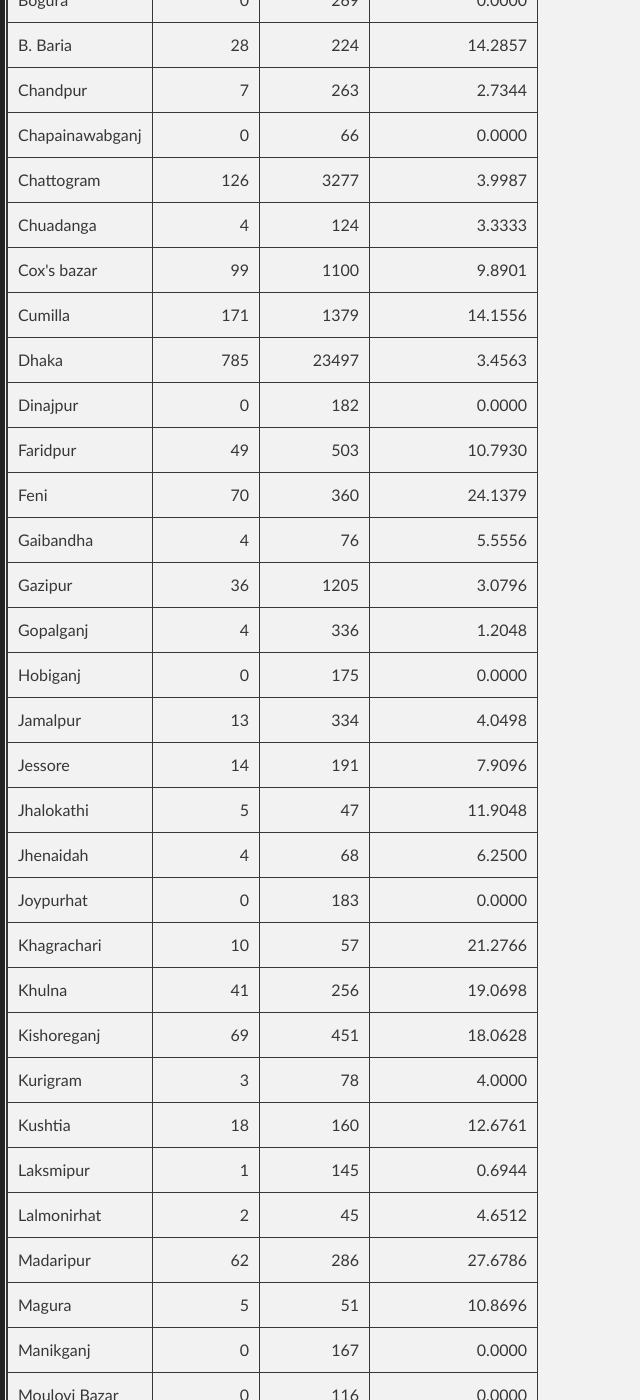
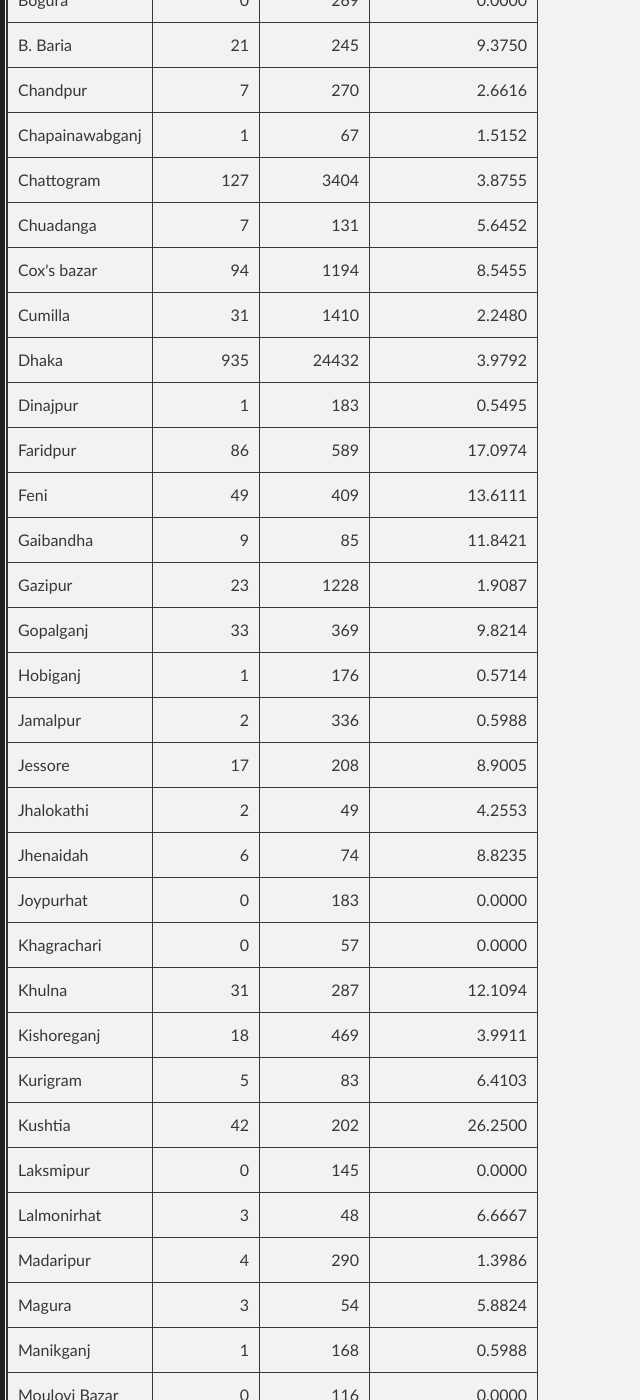
Before and after one commit to promitbasak/covid19bd, a Jekyll site: the page index.html, which Jekyll copies as it is, in a window 1280 px wide and 1400 px high, scrolled down 4492 px. Shown: the whole window, without its empty margins (0-640 px from the left). Built offline with Jekyll 4.4.1, drawn with Linux system fonts in a browser that asks for light colours; some of the changed text lies outside the part shown.

Commit message:
Update index.html

```diff
--- a/index.html
+++ b/index.html
@@ -66,21 +66,21 @@
 <th title="Field #15">Deaths/1M Pop.</th>
 </tr></thead>
 <tbody><tr>
-<td>2020-06-12</td>
-<td align="right">3471</td>
-<td align="right">46</td>
-<td align="right">502</td>
-<td align="right">15990</td>
-<td align="right">81523</td>
-<td align="right">1095</td>
-<td align="right">17250</td>
-<td align="right">63178</td>
-<td align="right">472997</td>
-<td align="right">1.3432</td>
-<td align="right">0.0635</td>
-<td align="right">17.2354</td>
-<td align="right">452.9056</td>
-<td align="right">6.0833</td>
+<td>2020-06-13</td>
+<td align="right">2856</td>
+<td align="right">44</td>
+<td align="right">578</td>
+<td align="right">16638</td>
+<td align="right">84379</td>
+<td align="right">1139</td>
+<td align="right">17828</td>
+<td align="right">65412</td>
+<td align="right">489635</td>
+<td align="right">1.3499</td>
+<td align="right">0.0639</td>
+<td align="right">17.2330</td>
+<td align="right">468.7722</td>
+<td align="right">6.3278</td>
 </tr>
 </tbody>
 </table>
@@ -88,27 +88,27 @@
         <h3>Graphs:</h3>
         <div class="photo-album">
       <div>
-        <img src="https://raw.githubusercontent.com/promitbasak/Covid-19_bd_extended/master/assests/2020-06-12/Figure_1.png">
+        <img src="https://raw.githubusercontent.com/promitbasak/Covid-19_bd_extended/master/assests/2020-06-13/Figure_1.png">
         <h5>Overall Condition</h5>
       </div>
       <div>
-        <img src="https://raw.githubusercontent.com/promitbasak/Covid-19_bd_extended/master/assests/2020-06-12/Figure_2.png">
+        <img src="https://raw.githubusercontent.com/promitbasak/Covid-19_bd_extended/master/assests/2020-06-13/Figure_2.png">
         <h5>Total Cases</h5>
       </div>
       <div>
-        <img src="https://raw.githubusercontent.com/promitbasak/Covid-19_bd_extended/master/assests/2020-06-12/Figure_8.png">
+        <img src="https://raw.githubusercontent.com/promitbasak/Covid-19_bd_extended/master/assests/2020-06-13/Figure_8.png">
         <h5>Total Deaths</h5>
       </div>
       <div>
-        <img src="https://raw.githubusercontent.com/promitbasak/Covid-19_bd_extended/master/assests/2020-06-10/Figure_22.png">
+        <img src="https://raw.githubusercontent.com/promitbasak/Covid-19_bd_extended/master/assests/2020-06-11/Figure_22.png">
         <h5>District-wise Corona Map</h5>
       </div>
       <div>
-        <img src="https://raw.githubusercontent.com/promitbasak/Covid-19_bd_extended/master/assests/2020-06-12/Figure_20.png">
+        <img src="https://raw.githubusercontent.com/promitbasak/Covid-19_bd_extended/master/assests/2020-06-13/Figure_20.png">
         <h5>BD vs USA: Cases</h5>
       </div>
       <div>
-        <img src="https://raw.githubusercontent.com/promitbasak/Covid-19_bd_extended/master/assests/2020-06-12/Figure_21.png">
+        <img src="https://raw.githubusercontent.com/promitbasak/Covid-19_bd_extended/master/assests/2020-06-13/Figure_21.png">
         <h5>BD vs USA: Deaths</h5>
       </div>
     </div>
@@ -126,33 +126,33 @@
 </tr></thead>
 <tbody><tr>
 <td>Bagerhat</td>
-<td align="right">7</td>
-<td align="right">67</td>
-<td align="right">11.6667</td>
+<td align="right">1</td>
+<td align="right">68</td>
+<td align="right">1.4925</td>
 </tr>
 <tr>
 <td>Bandarban</td>
-<td align="right">14</td>
-<td align="right">65</td>
-<td align="right">27.4510</td>
+<td align="right">5</td>
+<td align="right">70</td>
+<td align="right">7.6923</td>
 </tr>
 <tr>
 <td>Barguna</td>
-<td align="right">0</td>
-<td align="right">81</td>
-<td align="right">0.0000</td>
+<td align="right">3</td>
+<td align="right">84</td>
+<td align="right">3.7037</td>
 </tr>
 <tr>
 <td>Barishal</td>
-<td align="right">16</td>
-<td align="right">201</td>
-<td align="right">8.6486</td>
+<td align="right">4</td>
+<td align="right">205</td>
+<td align="right">1.9900</td>
 </tr>
 <tr>
 <td>Bhola</td>
-<td align="right">0</td>
-<td align="right">80</td>
-<td align="right">0.0000</td>
+<td align="right">10</td>
+<td align="right">90</td>
+<td align="right">12.5000</td>
 </tr>
 <tr>
 <td>Bogura</td>
@@ -162,345 +162,345 @@
 </tr>
 <tr>
 <td>B. Baria</td>
-<td align="right">28</td>
-<td align="right">224</td>
-<td align="right">14.2857</td>
+<td align="right">21</td>
+<td align="right">245</td>
+<td align="right">9.3750</td>
 </tr>
 <tr>
 <td>Chandpur</td>
 <td align="right">7</td>
-<td align="right">263</td>
-<td align="right">2.7344</td>
+<td align="right">270</td>
+<td align="right">2.6616</td>
 </tr>
 <tr>
 <td>Chapainawabganj</td>
-<td align="right">0</td>
-<td align="right">66</td>
-<td align="right">0.0000</td>
+<td align="right">1</td>
+<td align="right">67</td>
+<td align="right">1.5152</td>
 </tr>
 <tr>
 <td>Chattogram</td>
-<td align="right">126</td>
-<td align="right">3277</td>
-<td align="right">3.9987</td>
+<td align="right">127</td>
+<td align="right">3404</td>
+<td align="right">3.8755</td>
 </tr>
 <tr>
 <td>Chuadanga</td>
+<td align="right">7</td>
+<td align="right">131</td>
+<td align="right">5.6452</td>
+</tr>
+<tr>
+<td>Cox&#39;s bazar</td>
+<td align="right">94</td>
+<td align="right">1194</td>
+<td align="right">8.5455</td>
+</tr>
+<tr>
+<td>Cumilla</td>
+<td align="right">31</td>
+<td align="right">1410</td>
+<td align="right">2.2480</td>
+</tr>
+<tr>
+<td>Dhaka</td>
+<td align="right">935</td>
+<td align="right">24432</td>
+<td align="right">3.9792</td>
+</tr>
+<tr>
+<td>Dinajpur</td>
+<td align="right">1</td>
+<td align="right">183</td>
+<td align="right">0.5495</td>
+</tr>
+<tr>
+<td>Faridpur</td>
+<td align="right">86</td>
+<td align="right">589</td>
+<td align="right">17.0974</td>
+</tr>
+<tr>
+<td>Feni</td>
+<td align="right">49</td>
+<td align="right">409</td>
+<td align="right">13.6111</td>
+</tr>
+<tr>
+<td>Gaibandha</td>
+<td align="right">9</td>
+<td align="right">85</td>
+<td align="right">11.8421</td>
+</tr>
+<tr>
+<td>Gazipur</td>
+<td align="right">23</td>
+<td align="right">1228</td>
+<td align="right">1.9087</td>
+</tr>
+<tr>
+<td>Gopalganj</td>
+<td align="right">33</td>
+<td align="right">369</td>
+<td align="right">9.8214</td>
+</tr>
+<tr>
+<td>Hobiganj</td>
+<td align="right">1</td>
+<td align="right">176</td>
+<td align="right">0.5714</td>
+</tr>
+<tr>
+<td>Jamalpur</td>
+<td align="right">2</td>
+<td align="right">336</td>
+<td align="right">0.5988</td>
+</tr>
+<tr>
+<td>Jessore</td>
+<td align="right">17</td>
+<td align="right">208</td>
+<td align="right">8.9005</td>
+</tr>
+<tr>
+<td>Jhalokathi</td>
+<td align="right">2</td>
+<td align="right">49</td>
+<td align="right">4.2553</td>
+</tr>
+<tr>
+<td>Jhenaidah</td>
+<td align="right">6</td>
+<td align="right">74</td>
+<td align="right">8.8235</td>
+</tr>
+<tr>
+<td>Joypurhat</td>
+<td align="right">0</td>
+<td align="right">183</td>
+<td align="right">0.0000</td>
+</tr>
+<tr>
+<td>Khagrachari</td>
+<td align="right">0</td>
+<td align="right">57</td>
+<td align="right">0.0000</td>
+</tr>
+<tr>
+<td>Khulna</td>
+<td align="right">31</td>
+<td align="right">287</td>
+<td align="right">12.1094</td>
+</tr>
+<tr>
+<td>Kishoreganj</td>
+<td align="right">18</td>
+<td align="right">469</td>
+<td align="right">3.9911</td>
+</tr>
+<tr>
+<td>Kurigram</td>
+<td align="right">5</td>
+<td align="right">83</td>
+<td align="right">6.4103</td>
+</tr>
+<tr>
+<td>Kushtia</td>
+<td align="right">42</td>
+<td align="right">202</td>
+<td align="right">26.2500</td>
+</tr>
+<tr>
+<td>Laksmipur</td>
+<td align="right">0</td>
+<td align="right">145</td>
+<td align="right">0.0000</td>
+</tr>
+<tr>
+<td>Lalmonirhat</td>
+<td align="right">3</td>
+<td align="right">48</td>
+<td align="right">6.6667</td>
+</tr>
+<tr>
+<td>Madaripur</td>
 <td align="right">4</td>
-<td align="right">124</td>
-<td align="right">3.3333</td>
-</tr>
-<tr>
-<td>Cox&#39;s bazar</td>
+<td align="right">290</td>
+<td align="right">1.3986</td>
+</tr>
+<tr>
+<td>Magura</td>
+<td align="right">3</td>
+<td align="right">54</td>
+<td align="right">5.8824</td>
+</tr>
+<tr>
+<td>Manikganj</td>
+<td align="right">1</td>
+<td align="right">168</td>
+<td align="right">0.5988</td>
+</tr>
+<tr>
+<td>Moulovi Bazar</td>
+<td align="right">0</td>
+<td align="right">116</td>
+<td align="right">0.0000</td>
+</tr>
+<tr>
+<td>Meherpur</td>
+<td align="right">2</td>
+<td align="right">37</td>
+<td align="right">5.7143</td>
+</tr>
+<tr>
+<td>Munshigonj</td>
+<td align="right">3</td>
+<td align="right">1385</td>
+<td align="right">0.2171</td>
+</tr>
+<tr>
+<td>Mymensingh</td>
+<td align="right">35</td>
+<td align="right">792</td>
+<td align="right">4.6235</td>
+</tr>
+<tr>
+<td>Naogaon</td>
+<td align="right">0</td>
+<td align="right">212</td>
+<td align="right">0.0000</td>
+</tr>
+<tr>
+<td>Narail</td>
+<td align="right">5</td>
+<td align="right">58</td>
+<td align="right">9.4340</td>
+</tr>
+<tr>
+<td>Narayanganj</td>
+<td align="right">93</td>
+<td align="right">2875</td>
+<td align="right">3.3429</td>
+</tr>
+<tr>
+<td>Narshingdi</td>
+<td align="right">5</td>
+<td align="right">203</td>
+<td align="right">2.5253</td>
+</tr>
+<tr>
+<td>Natore</td>
+<td align="right">3</td>
+<td align="right">72</td>
+<td align="right">4.3478</td>
+</tr>
+<tr>
+<td>Netrokona</td>
+<td align="right">13</td>
+<td align="right">293</td>
+<td align="right">4.6429</td>
+</tr>
+<tr>
+<td>Nilphamari</td>
+<td align="right">0</td>
+<td align="right">138</td>
+<td align="right">0.0000</td>
+</tr>
+<tr>
+<td>Noakhali</td>
+<td align="right">63</td>
+<td align="right">970</td>
+<td align="right">6.9460</td>
+</tr>
+<tr>
+<td>Pabna</td>
+<td align="right">29</td>
+<td align="right">148</td>
+<td align="right">24.3697</td>
+</tr>
+<tr>
+<td>Panchagar</td>
+<td align="right">0</td>
+<td align="right">52</td>
+<td align="right">0.0000</td>
+</tr>
+<tr>
+<td>Potuakhali</td>
+<td align="right">8</td>
 <td align="right">99</td>
-<td align="right">1100</td>
-<td align="right">9.8901</td>
-</tr>
-<tr>
-<td>Cumilla</td>
-<td align="right">171</td>
-<td align="right">1379</td>
-<td align="right">14.1556</td>
-</tr>
-<tr>
-<td>Dhaka</td>
-<td align="right">785</td>
-<td align="right">23497</td>
-<td align="right">3.4563</td>
-</tr>
-<tr>
-<td>Dinajpur</td>
-<td align="right">0</td>
-<td align="right">182</td>
-<td align="right">0.0000</td>
-</tr>
-<tr>
-<td>Faridpur</td>
-<td align="right">49</td>
-<td align="right">503</td>
-<td align="right">10.7930</td>
-</tr>
-<tr>
-<td>Feni</td>
-<td align="right">70</td>
-<td align="right">360</td>
-<td align="right">24.1379</td>
-</tr>
-<tr>
-<td>Gaibandha</td>
-<td align="right">4</td>
-<td align="right">76</td>
-<td align="right">5.5556</td>
-</tr>
-<tr>
-<td>Gazipur</td>
-<td align="right">36</td>
-<td align="right">1205</td>
-<td align="right">3.0796</td>
-</tr>
-<tr>
-<td>Gopalganj</td>
-<td align="right">4</td>
-<td align="right">336</td>
-<td align="right">1.2048</td>
-</tr>
-<tr>
-<td>Hobiganj</td>
-<td align="right">0</td>
-<td align="right">175</td>
-<td align="right">0.0000</td>
-</tr>
-<tr>
-<td>Jamalpur</td>
-<td align="right">13</td>
-<td align="right">334</td>
-<td align="right">4.0498</td>
-</tr>
-<tr>
-<td>Jessore</td>
-<td align="right">14</td>
-<td align="right">191</td>
-<td align="right">7.9096</td>
-</tr>
-<tr>
-<td>Jhalokathi</td>
-<td align="right">5</td>
-<td align="right">47</td>
-<td align="right">11.9048</td>
-</tr>
-<tr>
-<td>Jhenaidah</td>
-<td align="right">4</td>
-<td align="right">68</td>
-<td align="right">6.2500</td>
-</tr>
-<tr>
-<td>Joypurhat</td>
-<td align="right">0</td>
-<td align="right">183</td>
-<td align="right">0.0000</td>
-</tr>
-<tr>
-<td>Khagrachari</td>
-<td align="right">10</td>
-<td align="right">57</td>
-<td align="right">21.2766</td>
-</tr>
-<tr>
-<td>Khulna</td>
-<td align="right">41</td>
-<td align="right">256</td>
-<td align="right">19.0698</td>
-</tr>
-<tr>
-<td>Kishoreganj</td>
-<td align="right">69</td>
-<td align="right">451</td>
-<td align="right">18.0628</td>
-</tr>
-<tr>
-<td>Kurigram</td>
-<td align="right">3</td>
-<td align="right">78</td>
-<td align="right">4.0000</td>
-</tr>
-<tr>
-<td>Kushtia</td>
-<td align="right">18</td>
-<td align="right">160</td>
-<td align="right">12.6761</td>
-</tr>
-<tr>
-<td>Laksmipur</td>
+<td align="right">8.7912</td>
+</tr>
+<tr>
+<td>Pirojpur</td>
 <td align="right">1</td>
-<td align="right">145</td>
-<td align="right">0.6944</td>
-</tr>
-<tr>
-<td>Lalmonirhat</td>
+<td align="right">44</td>
+<td align="right">2.3256</td>
+</tr>
+<tr>
+<td>Rajbari</td>
+<td align="right">6</td>
+<td align="right">116</td>
+<td align="right">5.4545</td>
+</tr>
+<tr>
+<td>Rajshahi</td>
+<td align="right">1</td>
+<td align="right">88</td>
+<td align="right">1.1494</td>
+</tr>
+<tr>
+<td>Rangmati</td>
+<td align="right">0</td>
+<td align="right">77</td>
+<td align="right">0.0000</td>
+</tr>
+<tr>
+<td>Rangpur</td>
+<td align="right">29</td>
+<td align="right">580</td>
+<td align="right">5.2632</td>
+</tr>
+<tr>
+<td>Satkhira</td>
+<td align="right">1</td>
+<td align="right">61</td>
+<td align="right">1.6667</td>
+</tr>
+<tr>
+<td>Shariatpur</td>
+<td align="right">0</td>
+<td align="right">173</td>
+<td align="right">0.0000</td>
+</tr>
+<tr>
+<td>Sherpur</td>
+<td align="right">0</td>
+<td align="right">149</td>
+<td align="right">0.0000</td>
+</tr>
+<tr>
+<td>Sirajganj</td>
+<td align="right">0</td>
+<td align="right">45</td>
+<td align="right">0.0000</td>
+</tr>
+<tr>
+<td>Sunamganj</td>
+<td align="right">46</td>
+<td align="right">345</td>
+<td align="right">15.3846</td>
+</tr>
+<tr>
+<td>Sylhet</td>
+<td align="right">0</td>
+<td align="right">676</td>
+<td align="right">0.0000</td>
+</tr>
+<tr>
+<td>Tangail</td>
 <td align="right">2</td>
-<td align="right">45</td>
-<td align="right">4.6512</td>
-</tr>
-<tr>
-<td>Madaripur</td>
-<td align="right">62</td>
-<td align="right">286</td>
-<td align="right">27.6786</td>
-</tr>
-<tr>
-<td>Magura</td>
-<td align="right">5</td>
-<td align="right">51</td>
-<td align="right">10.8696</td>
-</tr>
-<tr>
-<td>Manikganj</td>
-<td align="right">0</td>
-<td align="right">167</td>
-<td align="right">0.0000</td>
-</tr>
-<tr>
-<td>Moulovi Bazar</td>
-<td align="right">0</td>
-<td align="right">116</td>
-<td align="right">0.0000</td>
-</tr>
-<tr>
-<td>Meherpur</td>
-<td align="right">0</td>
-<td align="right">35</td>
-<td align="right">0.0000</td>
-</tr>
-<tr>
-<td>Munshigonj</td>
-<td align="right">182</td>
-<td align="right">1382</td>
-<td align="right">15.1667</td>
-</tr>
-<tr>
-<td>Mymensingh</td>
-<td align="right">93</td>
-<td align="right">757</td>
-<td align="right">14.0060</td>
-</tr>
-<tr>
-<td>Naogaon</td>
-<td align="right">0</td>
-<td align="right">212</td>
-<td align="right">0.0000</td>
-</tr>
-<tr>
-<td>Narail</td>
-<td align="right">17</td>
-<td align="right">53</td>
-<td align="right">47.2222</td>
-</tr>
-<tr>
-<td>Narayanganj</td>
-<td align="right">29</td>
-<td align="right">2782</td>
-<td align="right">1.0534</td>
-</tr>
-<tr>
-<td>Narshingdi</td>
-<td align="right">3</td>
-<td align="right">198</td>
-<td align="right">1.5385</td>
-</tr>
-<tr>
-<td>Natore</td>
-<td align="right">2</td>
-<td align="right">69</td>
-<td align="right">2.9851</td>
-</tr>
-<tr>
-<td>Netrokona</td>
-<td align="right">1</td>
-<td align="right">280</td>
-<td align="right">0.3584</td>
-</tr>
-<tr>
-<td>Nilphamari</td>
-<td align="right">0</td>
-<td align="right">138</td>
-<td align="right">0.0000</td>
-</tr>
-<tr>
-<td>Noakhali</td>
-<td align="right">42</td>
-<td align="right">907</td>
-<td align="right">4.8555</td>
-</tr>
-<tr>
-<td>Pabna</td>
-<td align="right">0</td>
-<td align="right">119</td>
-<td align="right">0.0000</td>
-</tr>
-<tr>
-<td>Panchagar</td>
-<td align="right">0</td>
-<td align="right">52</td>
-<td align="right">0.0000</td>
-</tr>
-<tr>
-<td>Potuakhali</td>
-<td align="right">1</td>
-<td align="right">91</td>
-<td align="right">1.1111</td>
-</tr>
-<tr>
-<td>Pirojpur</td>
-<td align="right">2</td>
-<td align="right">43</td>
-<td align="right">4.8780</td>
-</tr>
-<tr>
-<td>Rajbari</td>
-<td align="right">9</td>
-<td align="right">110</td>
-<td align="right">8.9109</td>
-</tr>
-<tr>
-<td>Rajshahi</td>
-<td align="right">4</td>
-<td align="right">87</td>
-<td align="right">4.8193</td>
-</tr>
-<tr>
-<td>Rangmati</td>
-<td align="right">9</td>
-<td align="right">77</td>
-<td align="right">13.2353</td>
-</tr>
-<tr>
-<td>Rangpur</td>
-<td align="right">21</td>
-<td align="right">551</td>
-<td align="right">3.9623</td>
-</tr>
-<tr>
-<td>Satkhira</td>
-<td align="right">6</td>
-<td align="right">60</td>
-<td align="right">11.1111</td>
-</tr>
-<tr>
-<td>Shariatpur</td>
-<td align="right">16</td>
-<td align="right">173</td>
-<td align="right">10.1911</td>
-</tr>
-<tr>
-<td>Sherpur</td>
-<td align="right">22</td>
-<td align="right">149</td>
-<td align="right">17.3228</td>
-</tr>
-<tr>
-<td>Sirajganj</td>
-<td align="right">2</td>
-<td align="right">45</td>
-<td align="right">4.6512</td>
-</tr>
-<tr>
-<td>Sunamganj</td>
-<td align="right">48</td>
-<td align="right">299</td>
-<td align="right">19.1235</td>
-</tr>
-<tr>
-<td>Sylhet</td>
-<td align="right">0</td>
-<td align="right">676</td>
-<td align="right">0.0000</td>
-</tr>
-<tr>
-<td>Tangail</td>
-<td align="right">0</td>
-<td align="right">56</td>
-<td align="right">0.0000</td>
+<td align="right">58</td>
+<td align="right">3.5714</td>
 </tr>
 <tr>
 <td>Thakurgaon</td>
@@ -2180,6 +2180,23 @@
 <td align="right">452.9056</td>
 <td align="right">6.0833</td>
 </tr>
+<tr>
+<td>2020-06-13</td>
+<td align="right">2856</td>
+<td align="right">44</td>
+<td align="right">578</td>
+<td align="right">16638</td>
+<td align="right">84379</td>
+<td align="right">1139</td>
+<td align="right">17828</td>
+<td align="right">65412</td>
+<td align="right">489635</td>
+<td align="right">1.3499</td>
+<td align="right">0.0639</td>
+<td align="right">17.2330</td>
+<td align="right">468.7722</td>
+<td align="right">6.3278</td>
+</tr>
 </tbody></table>
         <p></p>
         <p> Data Sources: Self created dataset which can be found at <a href="https://github.com/promitbasak/Covid-19_bd_extended">this repository</a>. This dataset uses govt issued press releases from <a href="https://corona.gov.bd/press-release">Here</a>, <a href="https://iedcr.gov.bd/">Here</a> and <a href="https://iedcr.gov.bd/website/index.php/component/content/article/11-others/227-pressrelease">Here</a>.</p>
```
Also changed, not shown: other parts of index.html (+1 -1 lines).
